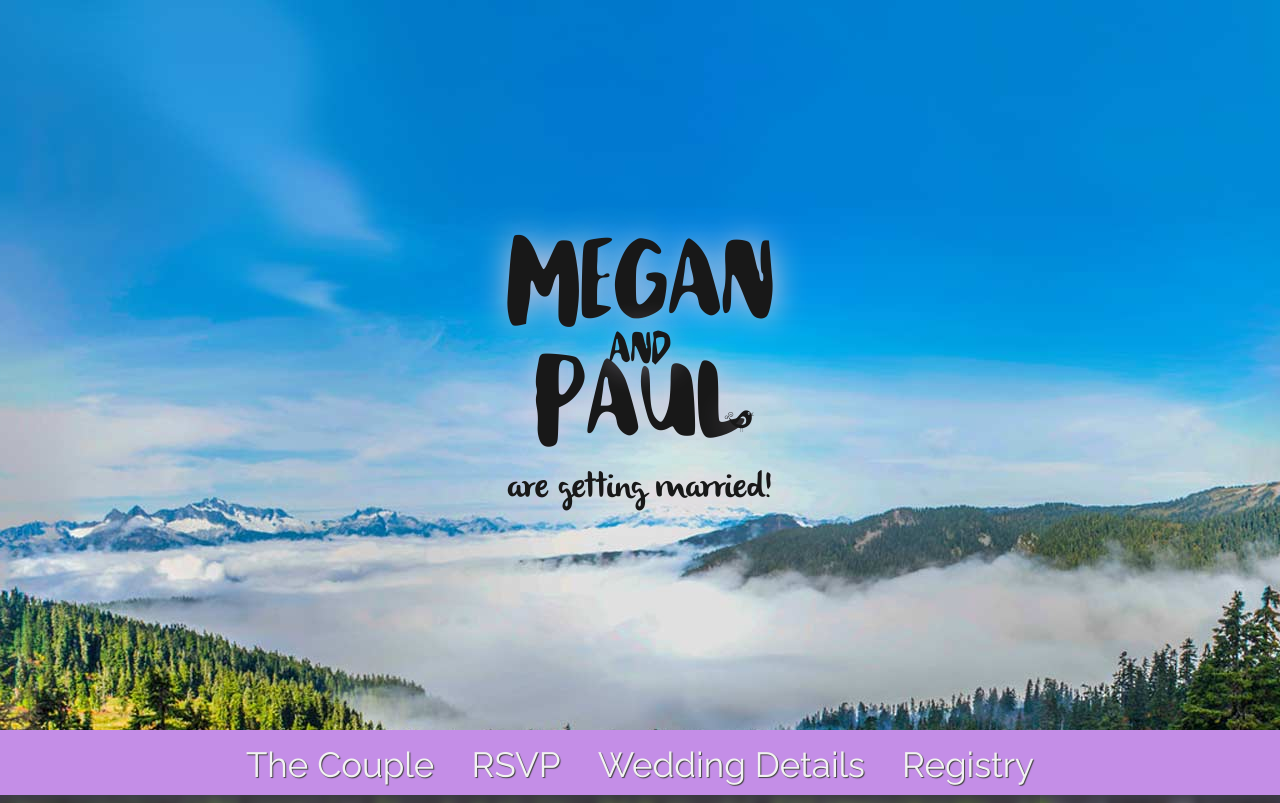
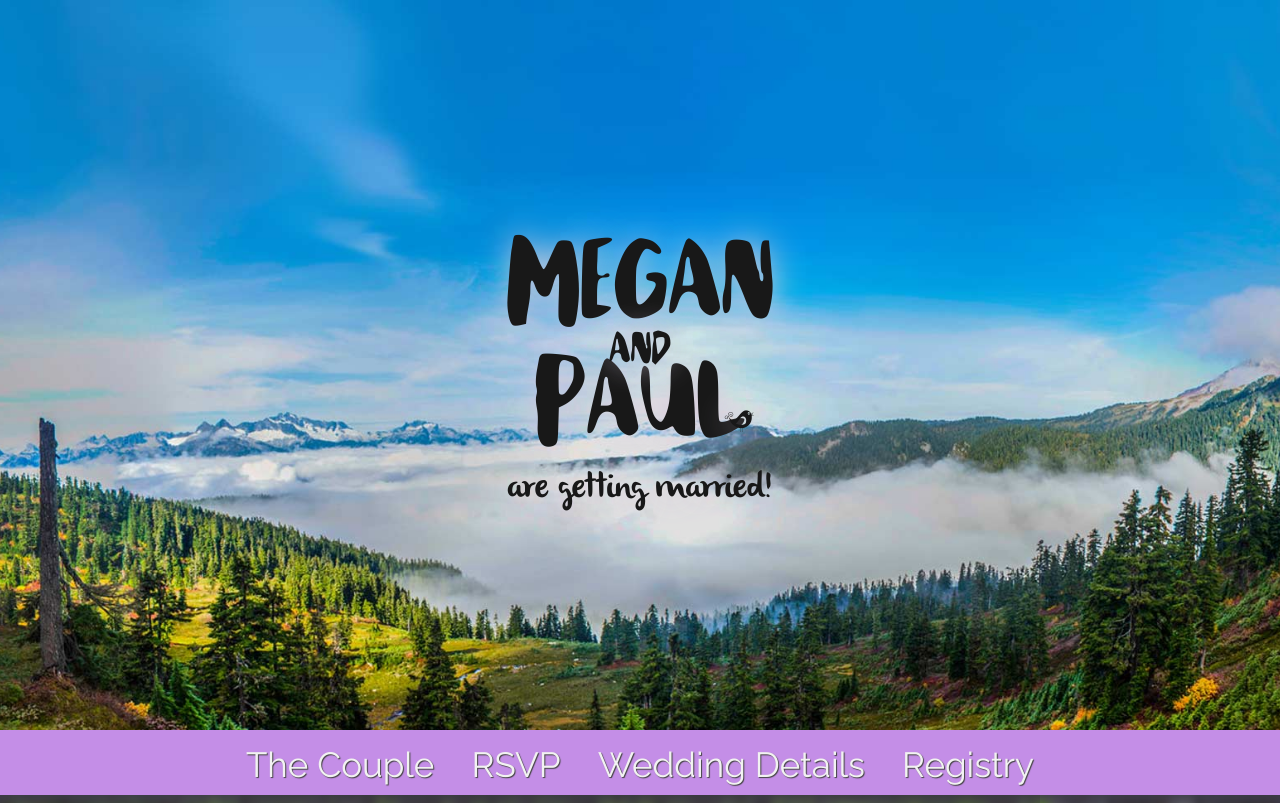
Before and after one commit to plemarquand/wedding, a plain HTML site: page index.html in a window 1280 px wide. Shown: the top 803 px of the page. Drawn offline with nearby package versions, Linux system fonts and the light colour scheme.

Commit message:
Background should cover hero section

```diff
--- a/css/index.css
+++ b/css/index.css
@@ -43,6 +43,7 @@ body {
 .hero-unit {
   background: url('../img/hero_bg.jpg') no-repeat center top;
   background-repeat: no-repeat;
+  background-size: cover !important;
   height: 830px;
   display: -webkit-box;
   display: -webkit-flex;
```
